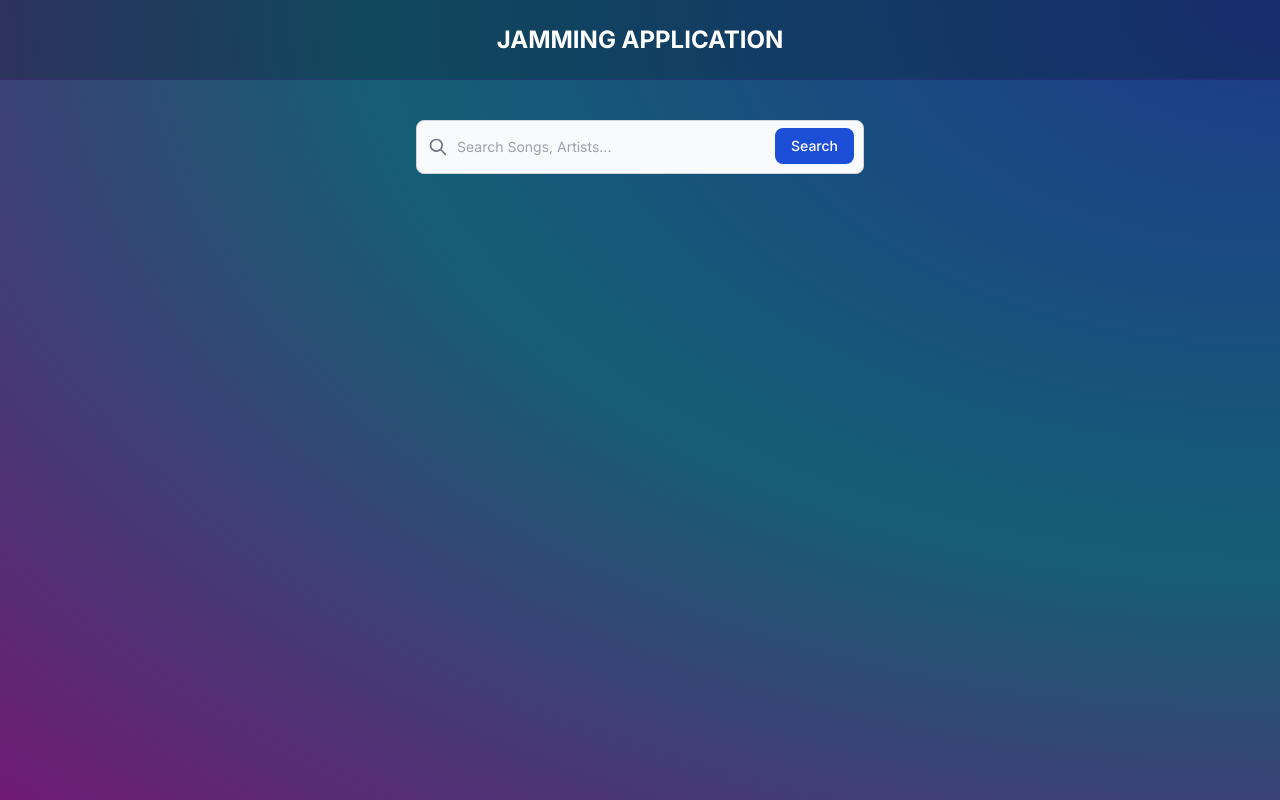
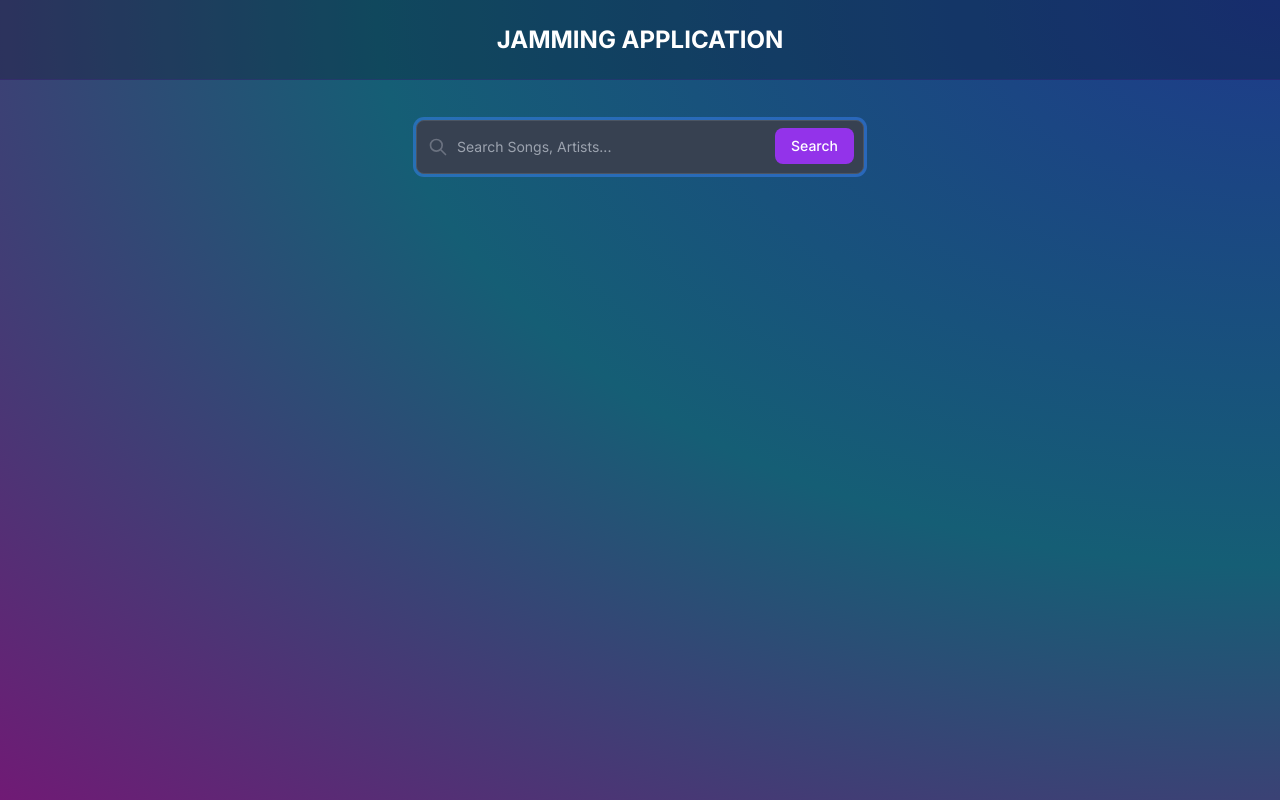
Before and after one commit to willdonin/jammming, a Next.js app: page / in a window 1280 px wide. Built offline with nearby package versions, Linux system fonts and the light colour scheme.

Commit message:
Search box style updated

```diff
--- a/components/SearchBar.jsx
+++ b/components/SearchBar.jsx
@@ -30,13 +30,13 @@ export default function SearchBar() {
         <input
           type="search"
           id="default-search"
-          className="block w-full p-4 pl-10 text-sm text-gray-900 border border-gray-300 rounded-lg bg-gray-50 focus:ring-blue-500 focus:border-blue-500 dark:bg-gray-700 dark:border-gray-600 dark:placeholder-gray-400 dark:text-white dark:focus:ring-blue-500 dark:focus:border-blue-500"
+          className="block w-full p-4 pl-10 text-sm ring border rounded-lg bg-gray-700 border-gray-600 placeholder-gray-400 text-white focus:ring-purple-400/75 outline-0"
           placeholder="Search Songs, Artists..."
           required
         ></input>
         <button
           type="submit"
-          className="text-white absolute right-2.5 bottom-2.5 bg-blue-700 hover:bg-blue-800 focus:ring-4 focus:outline-none focus:ring-blue-300 font-medium rounded-lg text-sm px-4 py-2 dark:bg-blue-600 dark:hover:bg-blue-700 dark:focus:ring-blue-800"
+          className="text-white absolute right-2.5 bottom-2.5 font-medium rounded-lg text-sm px-4 py-2 bg-purple-600 hover:bg-purple-700"
         >
           Search
         </button>
```
